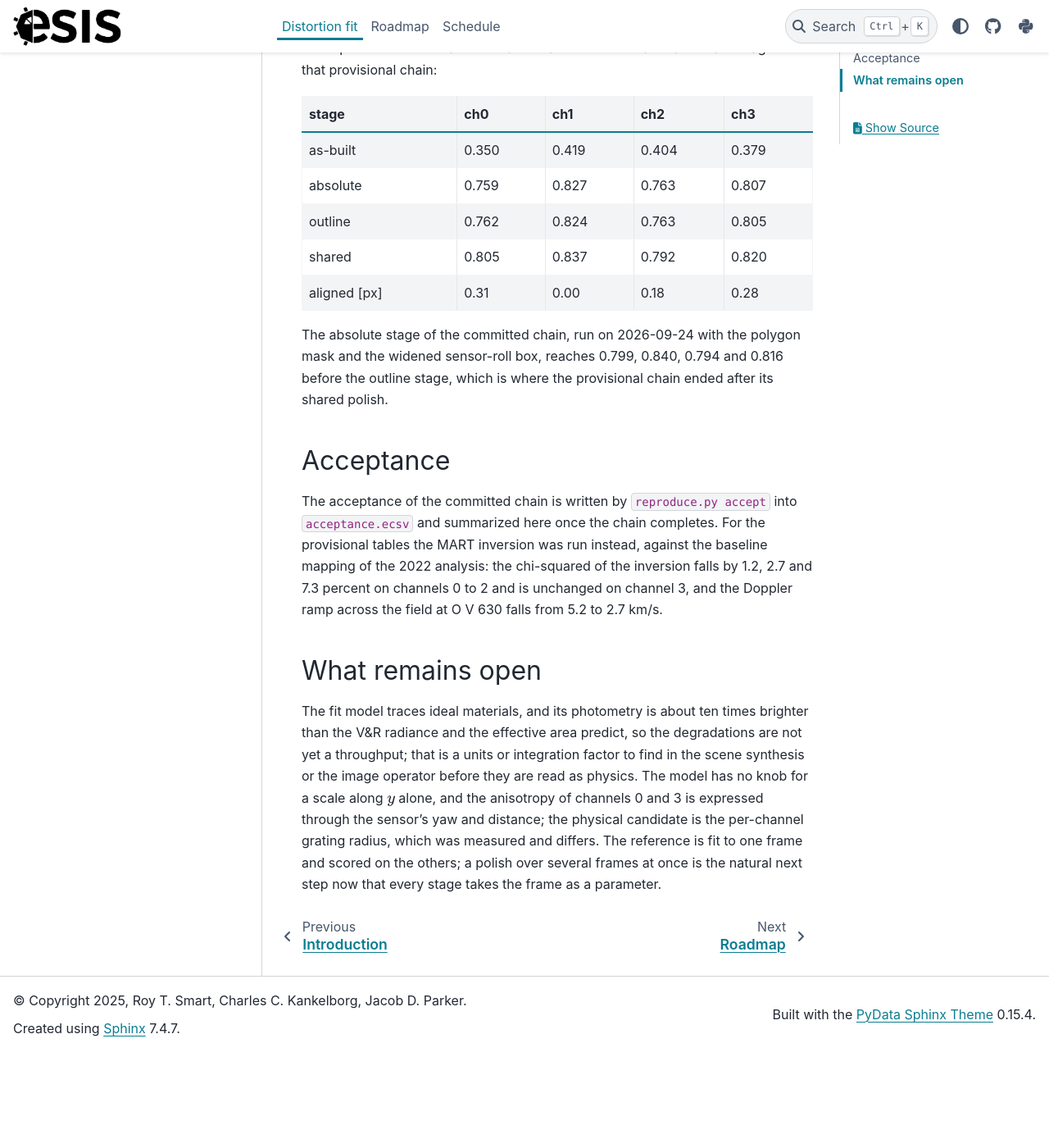
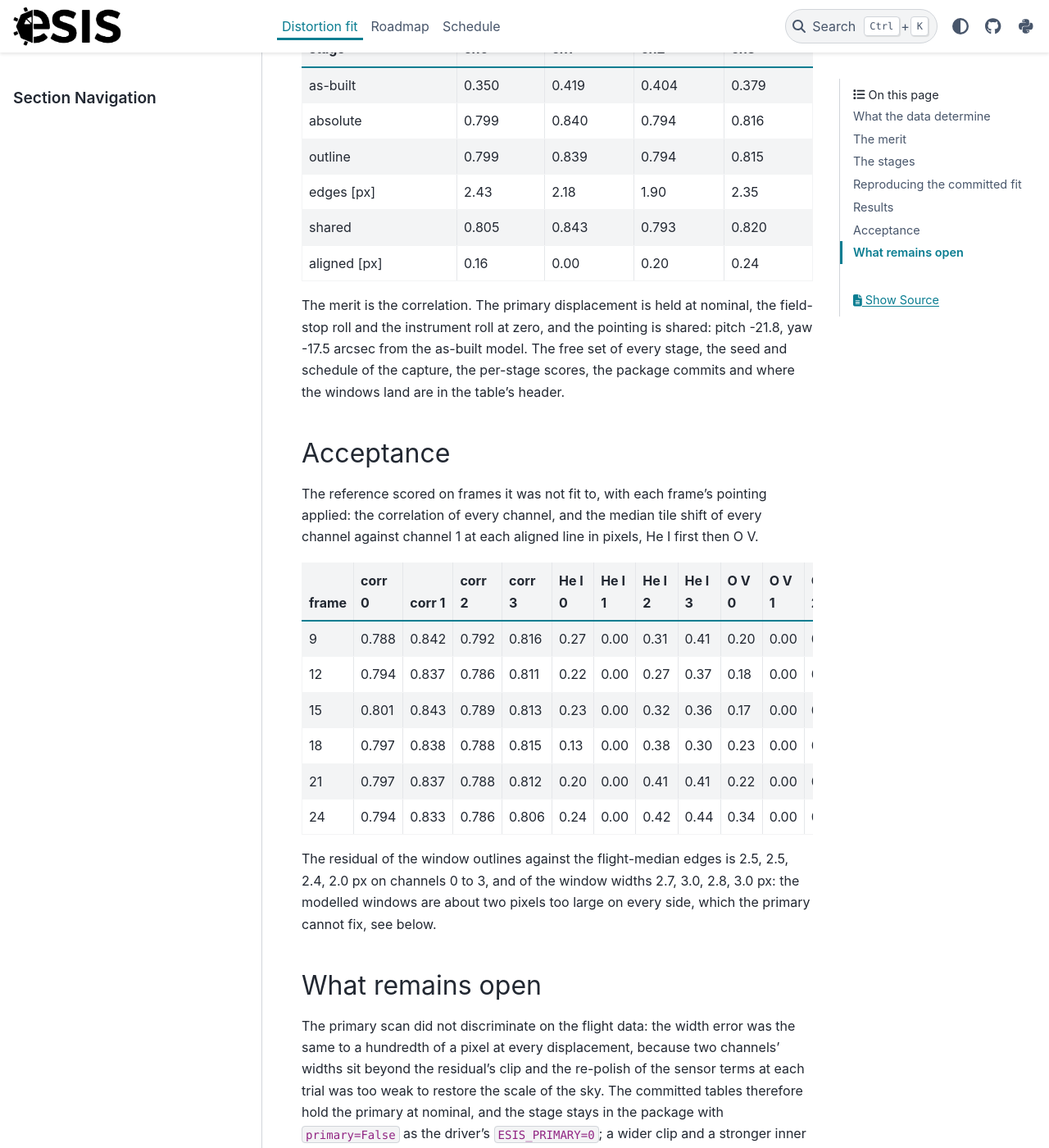
Before and after one commit to esis-mission/esis, a Sphinx documentation site: the page built from docs/reports/distortion-fit.rst, in a window 1280 px wide and 1400 px high, scrolled down 3953 px. Shown: the whole window at 82% size. Built offline with Sphinx 7.4.7 and the PyData theme 0.15.4, drawn with Linux system fonts in a browser that asks for light colours; pages that are not in the unit, such as notebooks, are missing from menus; before the commit the page ends 5236 px from its top, so only the background shows below that; some of the changed text lies outside the part shown.

Commit message:
Commit the fit of the committed chain
The reference, pointing and acceptance tables are now the run of the
chain as it stands in this branch, end to end on tempest on 2026-09-24
with the primary held at nominal: the width scan gave the same error at
every displacement, so the stage stays in the package but off.  The
tables record the commit of every library checkout and the run they
came from, and the report carries the per-stage scores, the held-out
acceptance and the open items.

The window regression test linearizes the idealized model the fit
traces, with the committed parameters put back onto it, rather than the
as-built model with its uncertain rulings, whose distribution axis the
field-stop polygon does not yet accept.

Co-Authored-By: Claude Fable 5.1 <noreply@anthropic.com>
Claude-Session: https://claude.ai/code/session_01BZvKF7o45wK4QpnpQPD581

```diff
--- a/docs/reports/distortion-fit.rst
+++ b/docs/reports/distortion-fit.rst
@@ -162,41 +162,64 @@ for the pointing.
 Results
 -------
 
-The tables committed at the time of writing are provisional: they come
-from the same stages run as scratch scripts on 2026-09-21, before the
-stages were brought into the package, and are marked so in their headers.
-The chain described above is running on the cluster and its output
-replaces them as soon as it completes.  The correlation of each channel
-with its frame after each stage of that provisional chain:
+The correlation of each channel with its frame after each stage of the
+committed chain, run on the cluster on 2026-09-24 (the as-built row is the
+starting model, the absolute row the capture of the four channel jobs):
 
-============  ======  ======  ======  ======
-stage          ch0     ch1     ch2     ch3
-============  ======  ======  ======  ======
-as-built      0.350   0.419   0.404   0.379
-absolute      0.759   0.827   0.763   0.807
-outline       0.762   0.824   0.763   0.805
-shared        0.805   0.837   0.792   0.820
-aligned [px]  0.31    0.00    0.18    0.28
-============  ======  ======  ======  ======
+=============  ======  ======  ======  ======
+stage             ch0     ch1     ch2     ch3
+=============  ======  ======  ======  ======
+as-built        0.350   0.419   0.404   0.379
+absolute        0.799   0.840   0.794   0.816
+outline         0.799   0.839   0.794   0.815
+edges [px]       2.43    2.18    1.90    2.35
+shared          0.805   0.843   0.793   0.820
+aligned [px]     0.16    0.00    0.20    0.24
+=============  ======  ======  ======  ======
 
-The absolute stage of the committed chain, run on 2026-09-24 with the
-polygon mask and the widened sensor-roll box, reaches 0.799, 0.840,
-0.794 and 0.816 before the outline stage, which is where the provisional
-chain ended after its shared polish.
+The merit is the correlation.  The primary displacement is held at nominal, the field-stop roll and the instrument roll at zero,
+and the pointing is shared: pitch -21.8, yaw -17.5 arcsec
+from the as-built model.  The free set of every stage, the seed and
+schedule of the capture, the per-stage scores, the package commits and
+where the windows land are in the table's header.
 
 Acceptance
 ----------
 
-The acceptance of the committed chain is written by ``reproduce.py accept``
-into ``acceptance.ecsv`` and summarized here once the chain completes.
-For the provisional tables the MART inversion was run instead, against
-the baseline mapping of the 2022 analysis: the chi-squared of the
-inversion falls by 1.2, 2.7 and 7.3 percent on channels 0 to 2 and is
-unchanged on channel 3, and the Doppler ramp across the field at O V 630
-falls from 5.2 to 2.7 km/s.
+The reference scored on frames it was not fit to, with each frame's
+pointing applied: the correlation of every channel, and the median
+tile shift of every channel against channel 1 at each aligned line in
+pixels, He I first then O V.
+
+=====  ======  ======  ======  ======  ======  ======  ======  ======  ======  ======  ======  ======
+frame  corr 0  corr 1  corr 2  corr 3  He I 0  He I 1  He I 2  He I 3   O V 0   O V 1   O V 2   O V 3
+=====  ======  ======  ======  ======  ======  ======  ======  ======  ======  ======  ======  ======
+    9   0.788   0.842   0.792   0.816    0.27    0.00    0.31    0.41    0.20    0.00    0.20    0.32
+   12   0.794   0.837   0.786   0.811    0.22    0.00    0.27    0.37    0.18    0.00    0.16    0.29
+   15   0.801   0.843   0.789   0.813    0.23    0.00    0.32    0.36    0.17    0.00    0.14    0.26
+   18   0.797   0.838   0.788   0.815    0.13    0.00    0.38    0.30    0.23    0.00    0.17    0.18
+   21   0.797   0.837   0.788   0.812    0.20    0.00    0.41    0.41    0.22    0.00    0.27    0.25
+   24   0.794   0.833   0.786   0.806    0.24    0.00    0.42    0.44    0.34    0.00    0.25    0.32
+=====  ======  ======  ======  ======  ======  ======  ======  ======  ======  ======  ======  ======
+
+The residual of the window outlines against the flight-median edges is 2.5, 2.5, 2.4, 2.0 px on channels 0 to 3, and of the window widths 2.7, 3.0, 2.8, 3.0 px: the modelled windows are about two pixels too large on every
+side, which the primary cannot fix, see below.
 
 What remains open
 -----------------
+
+The primary scan did not discriminate on the flight data: the width
+error was the same to a hundredth of a pixel at every displacement,
+because two channels' widths sit beyond the residual's clip and the
+re-polish of the sensor terms at each trial was too weak to restore the
+scale of the sky.  The committed tables therefore hold the primary at
+nominal, and the stage stays in the package with ``primary=False`` as
+the driver's ``ESIS_PRIMARY=0``; a wider clip and a stronger inner
+polish are the fix to try.  The modelled windows are two to three
+pixels too large on every side against the measured edges, on every
+channel, which is the same mismatch seen from the other direction and
+is not yet explained: the field stop's clear width, the penumbra of an
+f/90 beam, or the sensor's placement are the candidates.
 
 The fit model traces ideal materials, and its photometry is about ten
 times brighter than the V&R radiance and the effective area predict, so
```
Also changed, not shown: 4 other files.
